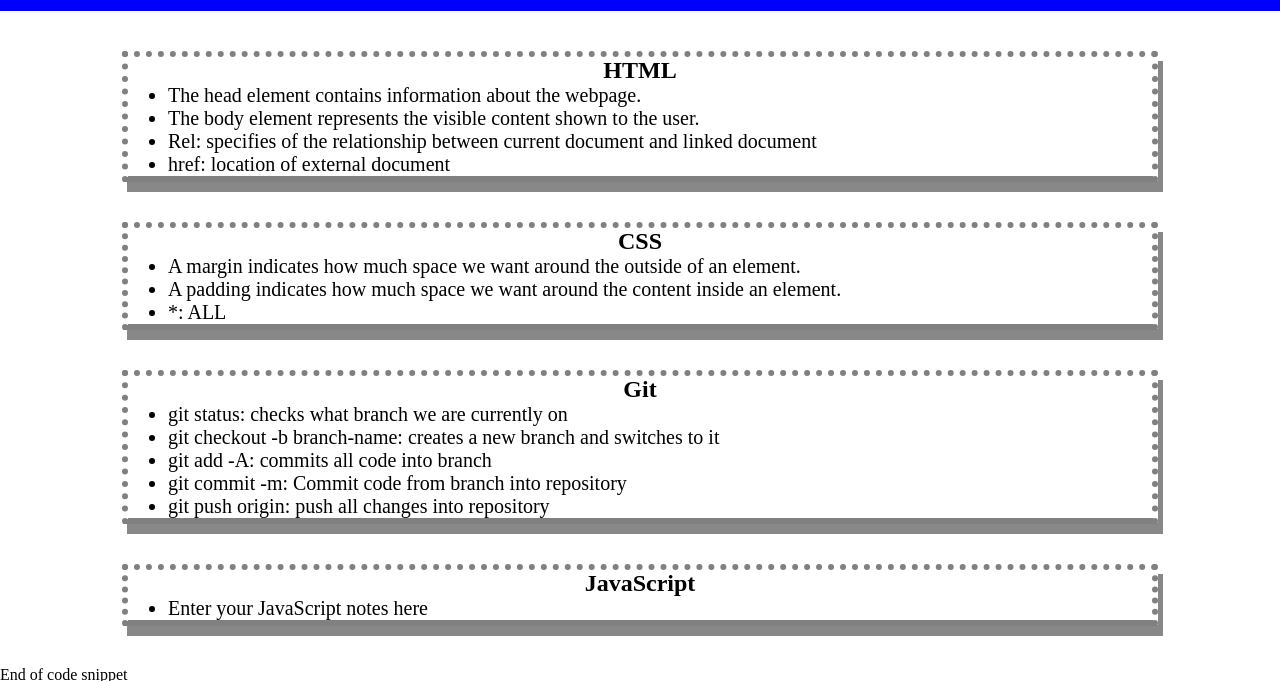
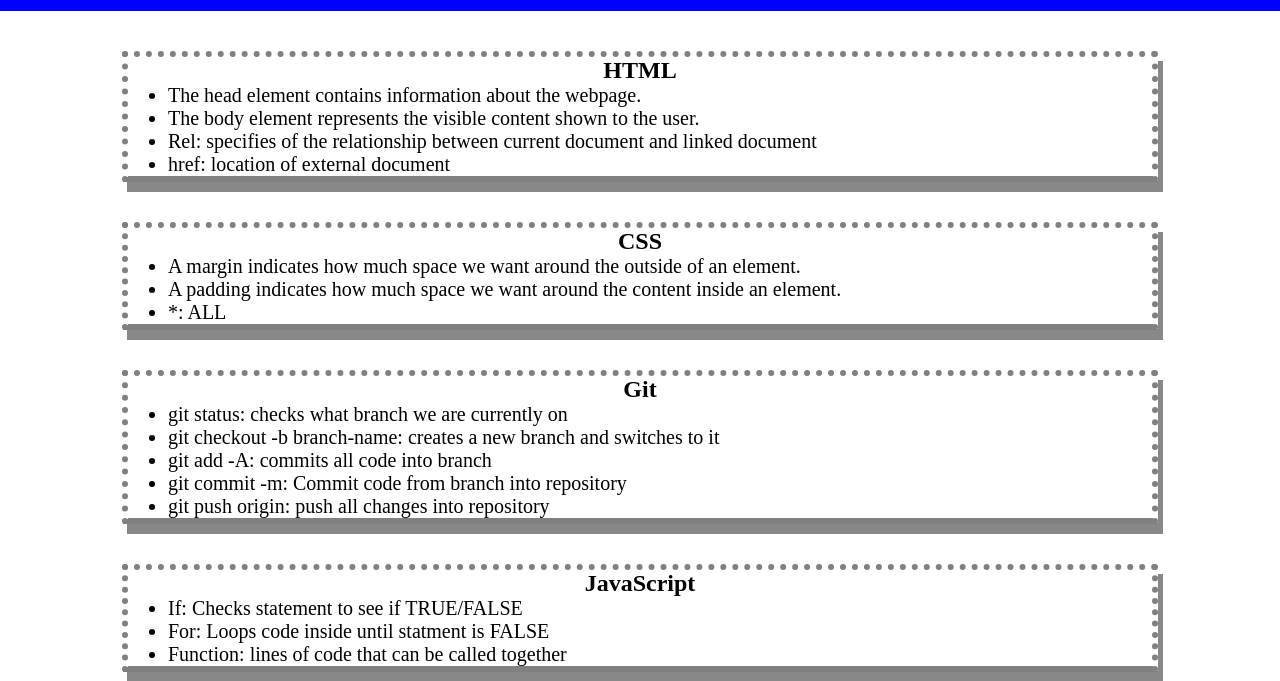
Before and after one commit to Finnmos1/prework-study-guide, a plain HTML site: page index.html in a window 1280 px wide. Shown: the part 109-790 px from the top of the page. Drawn offline with Linux system fonts and the light colour scheme.

Commit message:
Fixed it

```diff
--- a/index.html
+++ b/index.html
@@ -47,7 +47,9 @@
       <section class="card" id="javascript-section">
         <h2>JavaScript</h2>
         <ul>
-          <li>Enter your JavaScript notes here</li>
+          <li>If: Checks statement to see if TRUE/FALSE</li>
+          <li>For: Loops code inside until statment is FALSE</li>
+          <li>Function: lines of code that can be called together</li>
         </ul>
       </section>End of code snippet
 
```
